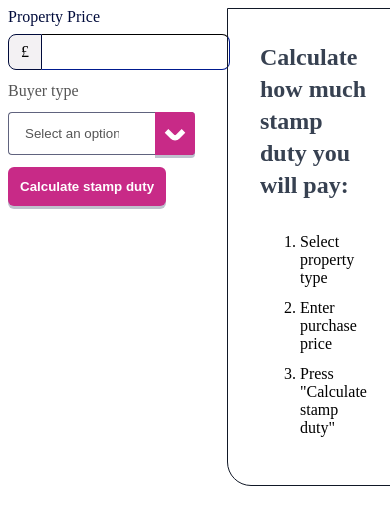
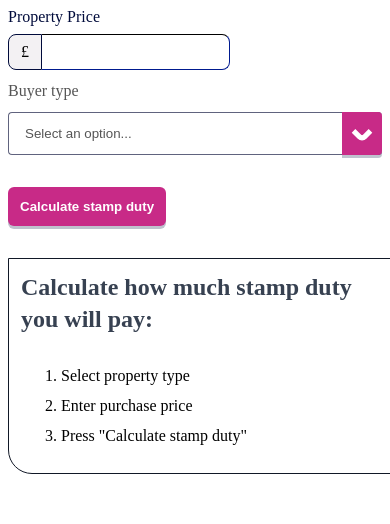
Before and after one commit to DobrinNeykov/moneyhelper-tools, a Next.js app: page /stamp-duty-calculator in a window 390 px wide. Shown: the top 524 px of the page. Built offline with nearby package versions, Linux system fonts and the light colour scheme.

Commit message:
Add some responsiveness

```diff
--- a/components/StampDutyCalculator.jsx
+++ b/components/StampDutyCalculator.jsx
@@ -70,8 +70,8 @@ export const StampDutyCalculator = ({ serverQuery }) => {
         }
       }}
     >
-      <div className="flex space-x-8">
-        <div className="w-1/2">
+      <div className="lg:space-x-8 lg:flex">
+        <div className="sm:w-full lg:w-1/2 mb-8">
           <div className="mb-3">
             <MoneyInput
               label="Property Price"
@@ -82,7 +82,7 @@ export const StampDutyCalculator = ({ serverQuery }) => {
               }}
             />
           </div>
-          <div className="mb-3">
+          <div className="mb-8">
             <Select
               label="Buyer type"
               name="buyerType"
@@ -104,7 +104,7 @@ export const StampDutyCalculator = ({ serverQuery }) => {
           <Button label="Calculate stamp duty" />
         </div>
 
-        <div className="w-1/2 border-solid p-8 border border-gray-900 rounded-bl-3xl">
+        <div className="w-1/2 border-solid p-3 lg:p-8 w-full lg:w-1/2 border border-gray-900 rounded-bl-3xl">
           <div className="text-2xl text-gray-700 font-bold mb-8">
             Calculate how much stamp duty you will pay:
           </div>
```
